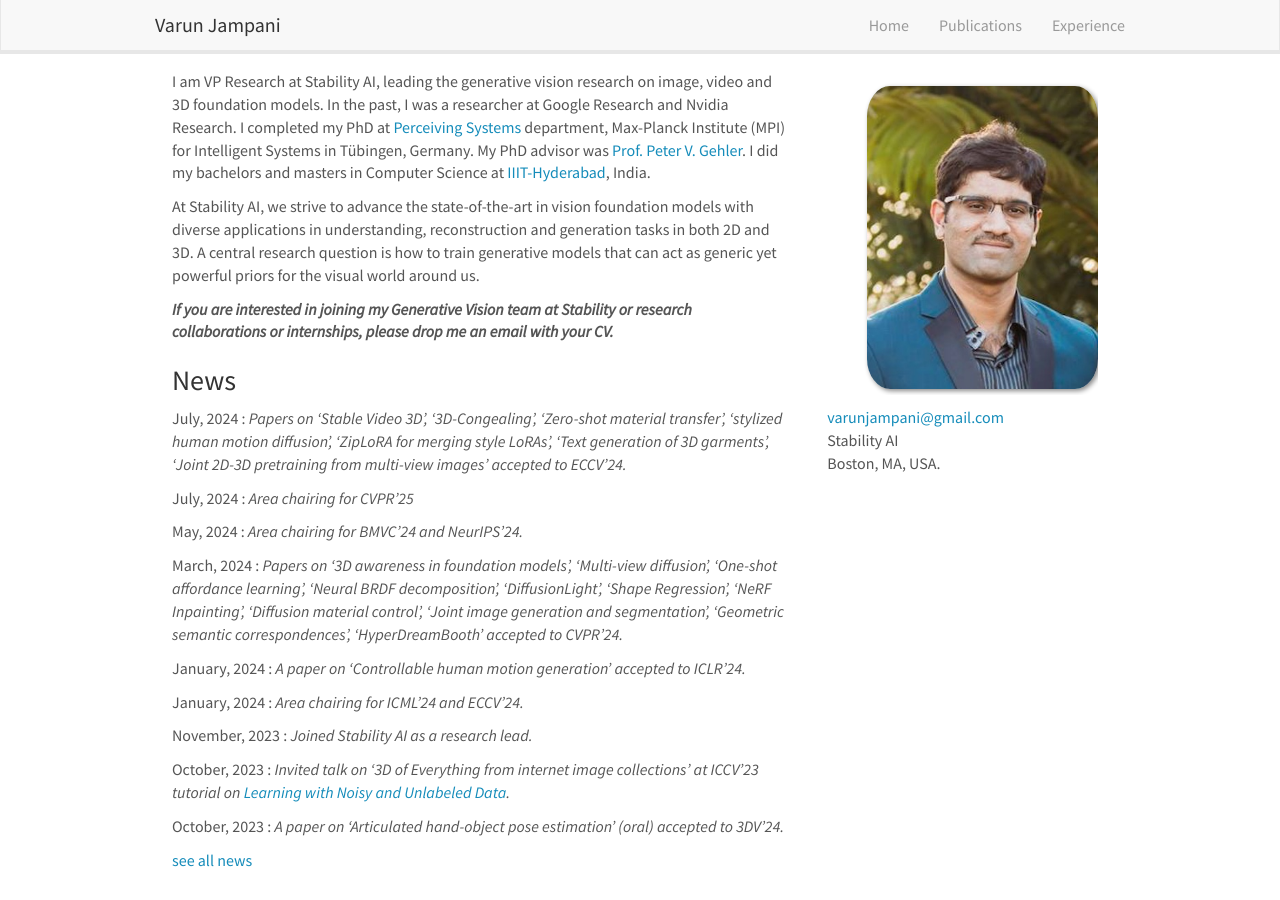
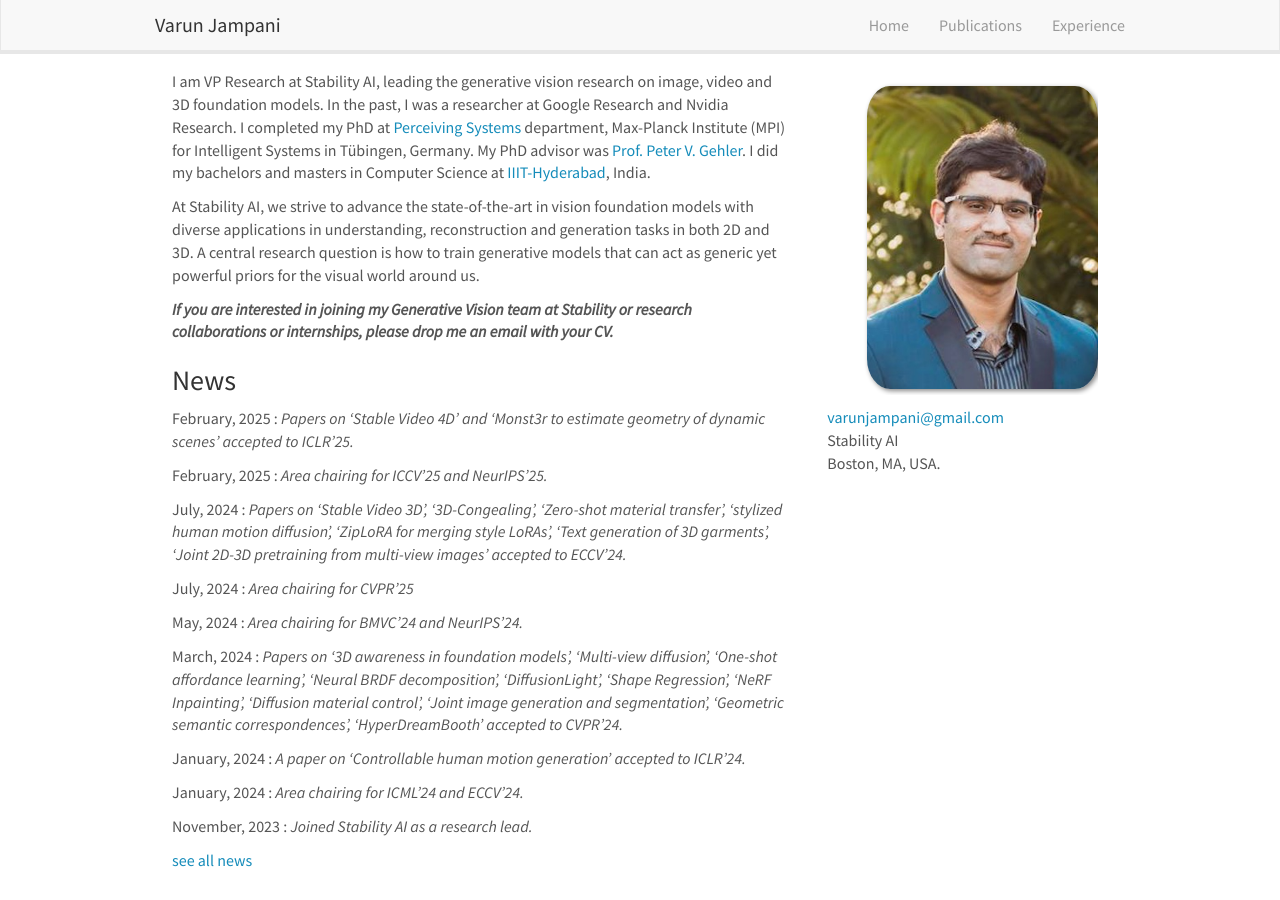
Before and after one commit to varunjampani/varunjampani.github.io, a Jekyll site: the page built from _pages/home.md, in a window 1280 px wide and 900 px high. Built offline with Jekyll 4.4.1, drawn with Linux system fonts in a browser that asks for light colours; nearby versions of some CDN libraries.

Commit message:
Update news.yml

```diff
--- a/_data/news.yml
+++ b/_data/news.yml
@@ -1,3 +1,9 @@
+- date: February, 2025
+  headline: Papers on 'Stable Video 4D' and 'Monst3r to estimate geometry of dynamic scenes' accepted to ICLR'25.
+
+- date: February, 2025
+  headline: Area chairing for ICCV'25 and NeurIPS'25.
+
 - date: July, 2024
   headline: Papers on 'Stable Video 3D', '3D-Congealing', 'Zero-shot material transfer', 'stylized human motion diffusion', 'ZipLoRA for merging style LoRAs', 'Text generation of 3D garments', 'Joint 2D-3D pretraining from multi-view images' accepted to ECCV'24.
 
```
